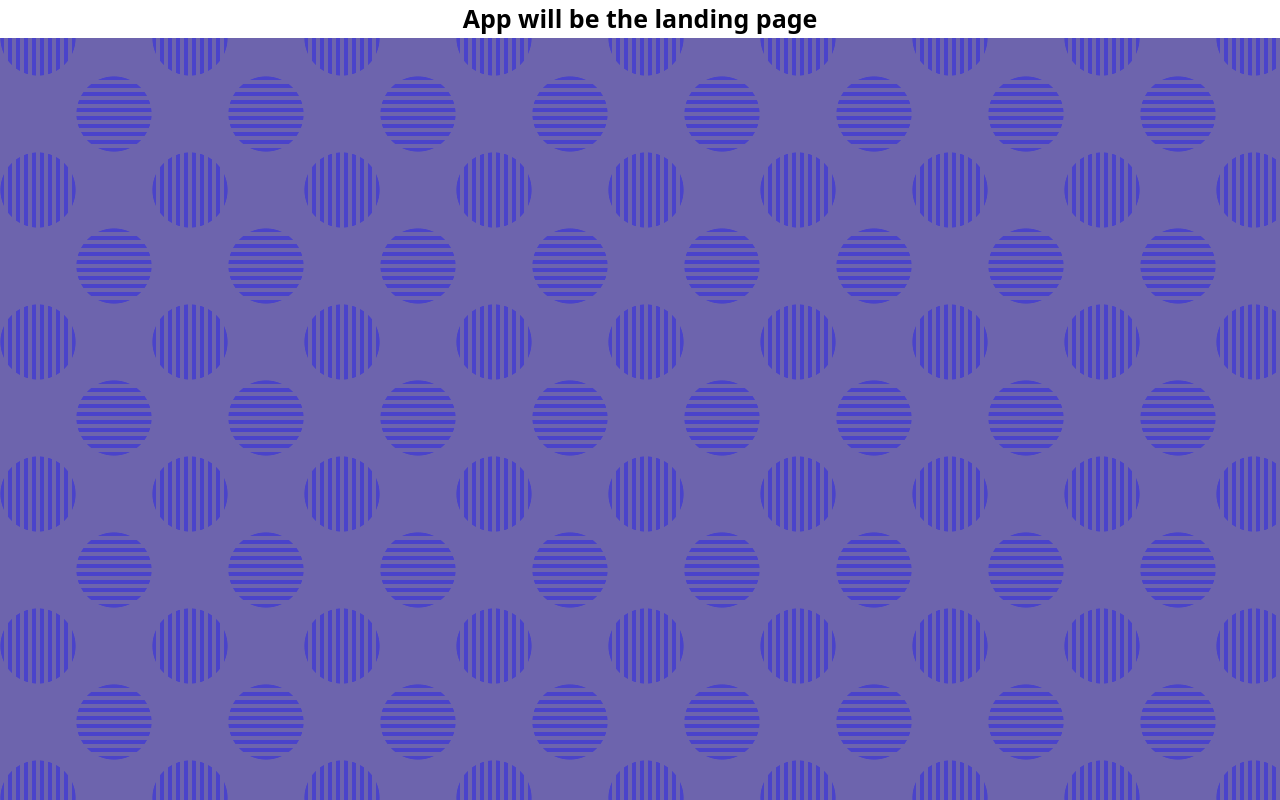
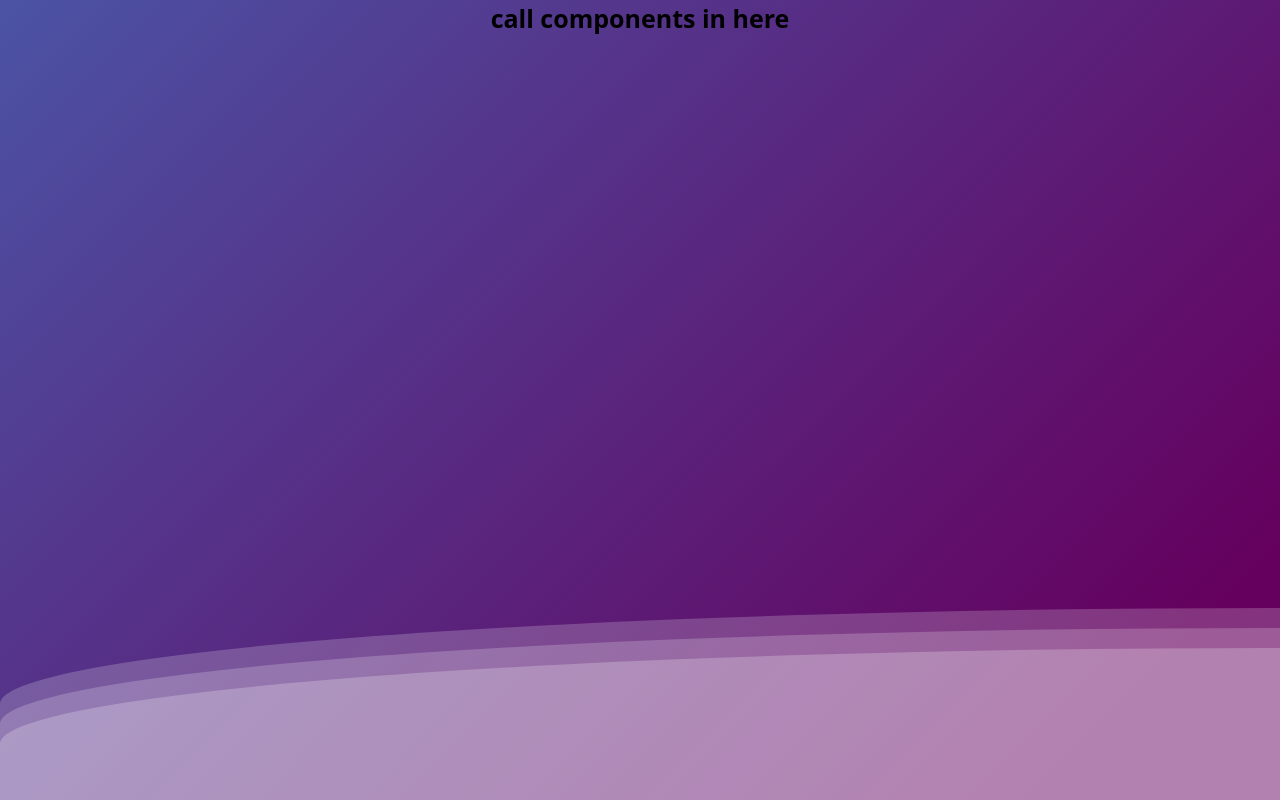
Before and after one commit to AveryNewhart/new-portfolio, a Vue app: page / in a window 1280 px wide. Built offline with nearby package versions, Linux system fonts and the light colour scheme.

Commit message:
changed up and cleaned up background

```diff
--- a/src/App.vue
+++ b/src/App.vue
@@ -1,9 +1,16 @@
 <script setup lang="ts">
+// @ts-ignore
+import Background from './components/Background.vue';
+
+
 </script>
 
 <template>
-  <div>
-    <h1>App will be the landing page</h1>
+  <div id="app">
+    <Background />
+    <div class="componentDiv">
+      <h1>call components in here</h1>
+    </div>
   </div>
 </template>
 
@@ -13,7 +20,6 @@ h1 {
   text-align: center;
   font-size: 25px;
   font-weight: bold;
-  background-color: white;
 }
 
 
--- /dev/null
+++ b/src/components/Background.vue
@@ -0,0 +1,93 @@
+<template>
+    <div class="background">
+      <div class="wave"></div>
+      <div class="wave"></div>
+      <div class="wave"></div>
+    </div>
+  </template>
+
+  <script>
+  export default {
+    name: 'BackgroundComponent'
+  };
+  </script>
+
+  <style scoped>
+  .background {
+    position: fixed;
+    top: 0;
+    left: 0;
+    width: 100%;
+    height: 100%;
+    overflow: hidden;
+    z-index: -1;
+  }
+
+  .wave {
+    background: rgb(255 255 255 / 25%);
+    border-radius: 1000% 1000% 0 0;
+    position: absolute;
+    width: 200%;
+    height: 12em;
+    opacity: 0.8;
+    bottom: 0;
+    left: 0;
+  }
+
+  .wave:nth-of-type(2) {
+    bottom: -1.25em;
+    opacity: 0.8;
+  }
+
+  .wave:nth-of-type(3) {
+    bottom: -2.5em;
+    opacity: 0.9;
+  }
+
+  @keyframes wave {
+    2% {
+      transform: translateX(1);
+    }
+
+    25% {
+      transform: translateX(-25%);
+    }
+
+    50% {
+      transform: translateX(-50%);
+    }
+
+    75% {
+      transform: translateX(-25%);
+    }
+
+    100% {
+      transform: translateX(1);
+    }
+  }
+
+  .background {
+    background: linear-gradient(
+      315deg,
+      rgba(101, 0, 94, 1) 3%,
+      rgba(60, 132, 206, 1) 38%,
+      rgba(48, 238, 226, 1) 68%,
+      rgba(255, 25, 25, 1) 98%
+    );
+    animation: gradient 15s ease infinite;
+    background-size: 400% 400%;
+    background-attachment: fixed;
+  }
+
+  @keyframes gradient {
+    0% {
+      background-position: 0% 0%;
+    }
+    50% {
+      background-position: 100% 100%;
+    }
+    100% {
+      background-position: 0% 0%;
+    }
+  }
+  </style>
--- a/src/style.css
+++ b/src/style.css
@@ -1,17 +1,3 @@
 @tailwind base;
 @tailwind components;
 @tailwind utilities;
-
-:root {
-    --s: 76px; /* control the size */
-
-    --c: #6d64ad;
-    --_g: conic-gradient(var(--c) 25%,#0000 0) 0 0;
-    background:
-      var(--_g)/calc(2*var(--s)) calc(var(--s)/9.5),
-      var(--_g)/calc(var(--s)/9.5) calc(2*var(--s)),
-      repeating-conic-gradient(#0000 0 25%,var(--c) 0 50%)
-       var(--s) 0 /calc(2*var(--s)) calc(2*var(--s)),
-      radial-gradient(50% 50%,#4a43ca 98%,var(--c))
-       0 0/var(--s) var(--s);
-}
```
